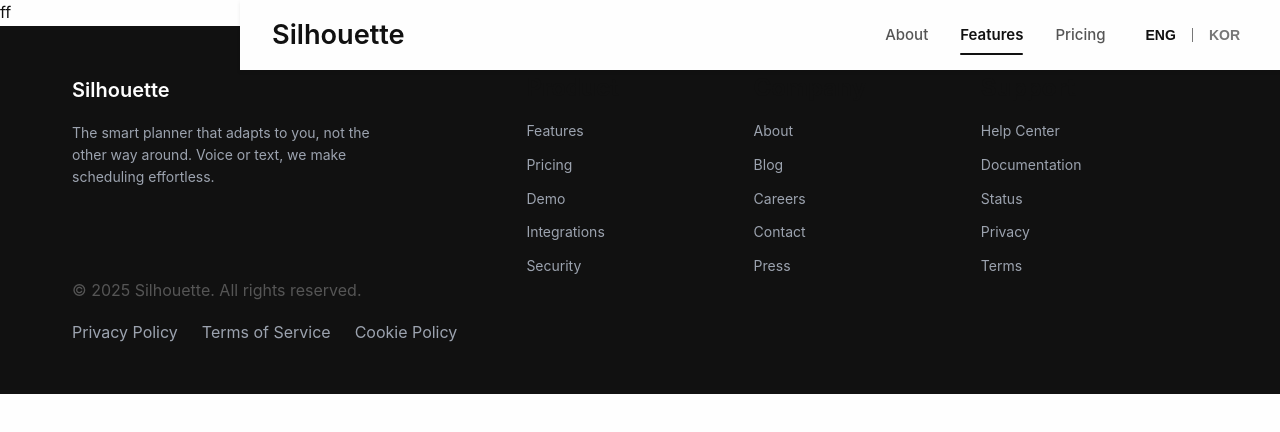
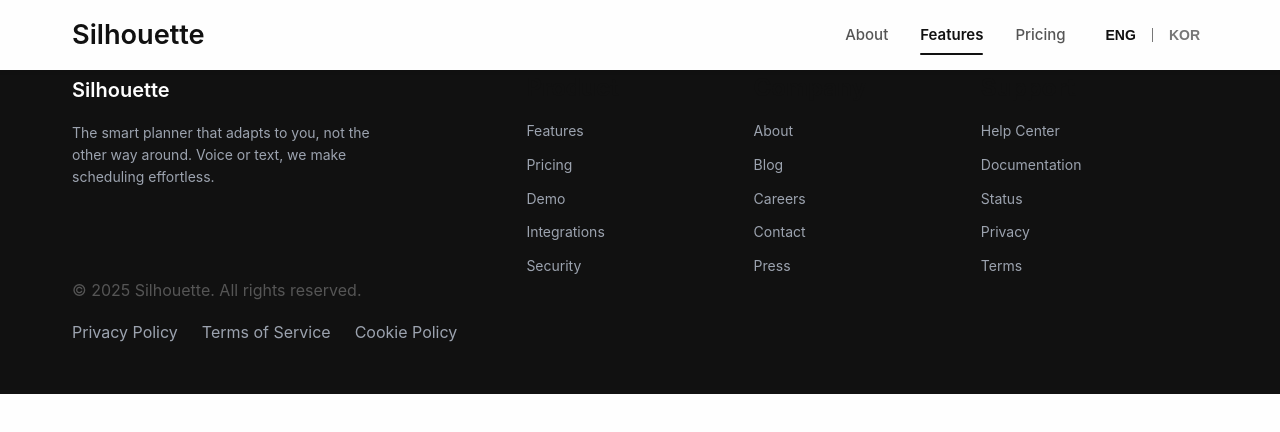
Before and after one commit to DOforTU/talkflow-web, a Next.js app in the folder ui/: page /about/features in a window 1280 px wide. Shown: the top 432 px of the page. Built offline with nearby package versions, Linux system fonts and the light colour scheme; no server answers; a web font is replaced by a local one.

Commit message:
[UPDATE] 헤더 마진 제거

```diff
--- a/ui/src/app/memoir/layout.tsx
+++ b/ui/src/app/memoir/layout.tsx
@@ -9,9 +9,7 @@ export default function ProtectedLayout({
 }>) {
     return (
         <div className="page-container">
-            <SmartHeader>
-                <AppHeader />
-            </SmartHeader>
+            <AppHeader />
 
             {children}
             <BottomNav />
--- a/ui/src/components/headers/SmartHeader.css
+++ b/ui/src/components/headers/SmartHeader.css
@@ -84,9 +84,3 @@
         font-size: var(--font-size-sm);
     }
 }
-
-@media (min-width: 769px) {
-    .smart-header {
-        margin-left: 240px;
-    }
-}
```
